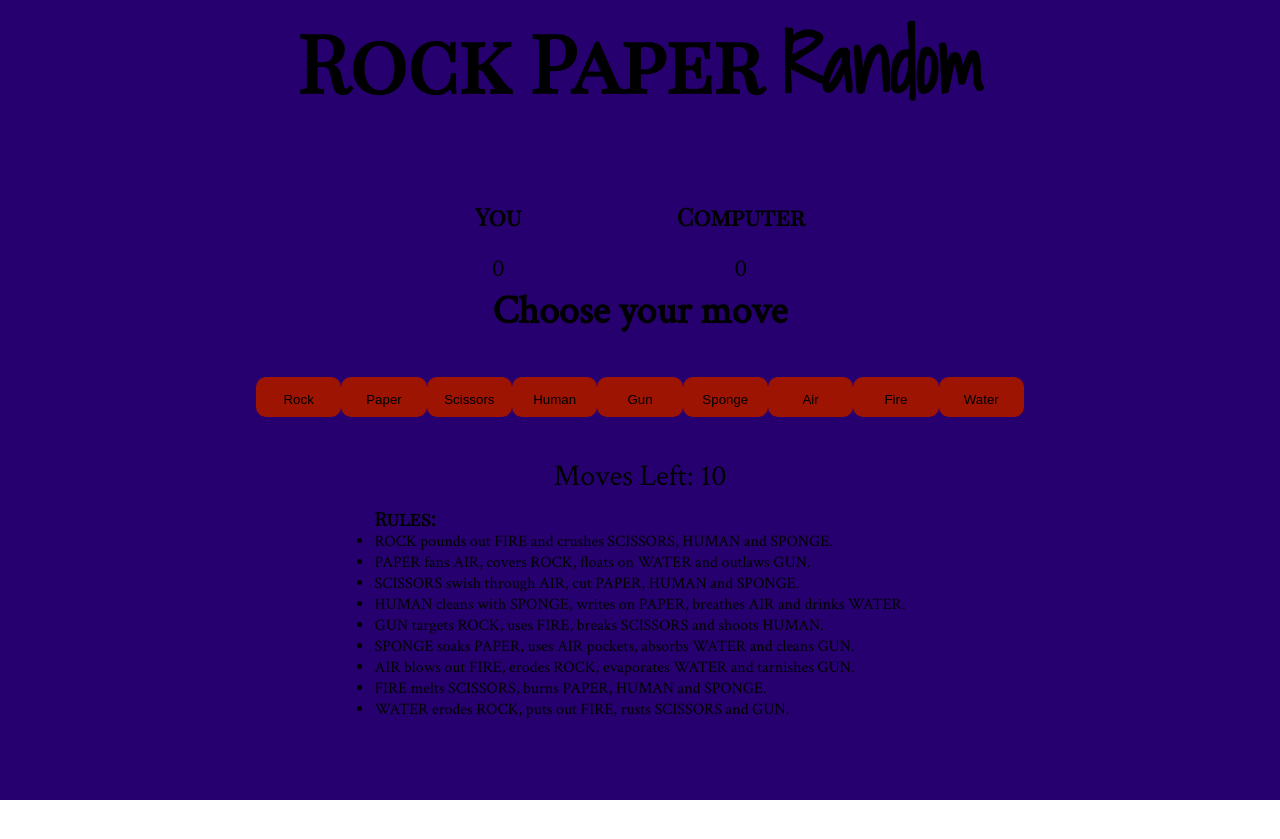
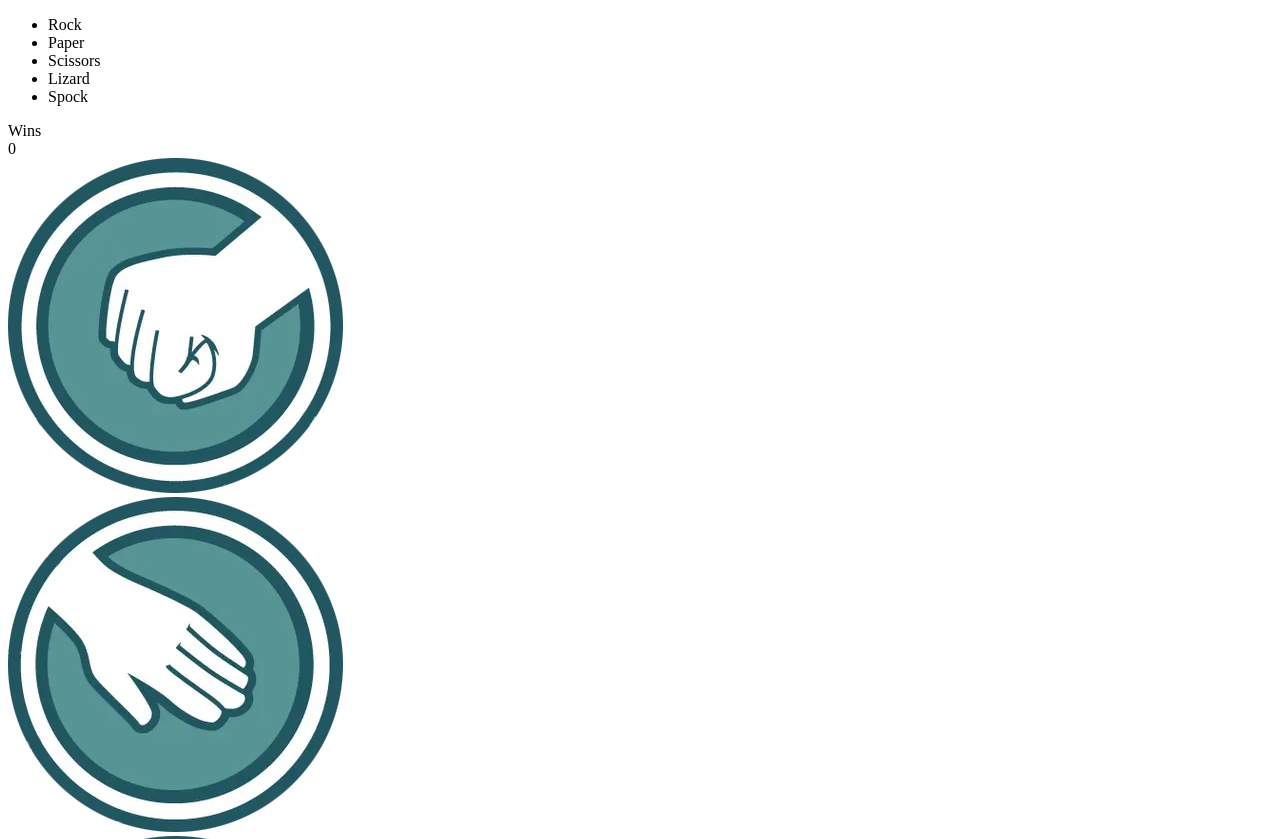
Before and after one commit to Drakain/rock-paper-random, a plain HTML site: page index.html in a window 1280 px wide. Shown: the top 839 px of the page. Before the commit the page ends 800 px from the top, so only its background shows below. Drawn offline with Linux system fonts and the light colour scheme.

Commit message:
Restructure index.html for a more scaled-down game

```diff
--- a/assets/css/style.css
+++ b/assets/css/style.css
@@ -2,11 +2,32 @@
 
 /* Styles applied to the whole document */
 * {
-    padding: 0;
-    border: none;
-    margin: 0;
     box-sizing: border-box;
 }
+
+/* Styles applied to all images */
+img {
+    max-width: 100%;
+}
+
+.flex-row {
+    display: flex;
+    flex-flow: row nowrap;
+}
+
+.flex-column {
+    display: flex;
+    flex-flow: column nowrap;
+}
+
+/* Hides elements when they are not supposed to be visible */
+.hidden {
+    display: none;
+}
+
+
+
+
 
 #logo, h2, h3 {
     font-family: 'Playfair Display SC', serif;
@@ -15,98 +36,3 @@
 #logo-random {
     font-family: 'Shadows Into Light', cursive;
 }
-
-/* To center everything in the game-section and add some general styling */
-#game {
-    display: flex;
-    flex-direction: column;
-    justify-content: center;
-    align-items: center;
-    height: 100vh;
-    width: 100vw;
-    font-family: 'Crimson Text', serif;
-    background-color: rgb(38,0, 110);
-}
-
-/* The main logo */
-#logo {
-    position: absolute;
-    top: 0;
-    font-size: 80px;
-}
-
-/* The score board */
-.scoreboard {
-    position: absolute;
-    display: flex;
-    width: 50vw;
-    justify-content: space-evenly;
-    top: 200px;
-}
-
-.p-score,.c-score {
-    text-align: center;
-    margin-top: 20px;
-    font-size: 25px;
-}
-
-/* The choose-move text */
-.choose-move {
-    font-size: 40px;
-    font-weight: bold;
-}
-
-/* The game-buttons */
-.options {
-    display: flex;
-    height: 5vh;
-    width: 60vw;
-    margin: 40px 0;
-    justify-content: space-evenly;
-}
-
-.button {
-    padding: 15px;
-    width: 100px;
-    border-radius: 10px;
-    background: rgb(158, 20, 2);
-    cursor: pointer;
-}
-
-.button:hover {
-    color: rgb(255, 255, 255);
-    border: 1px solid rgb(255, 255, 255);
-}
-
-/* The reload button and the result popup */
-.reload {
-    display: none;
-    height: 100px;
-    width: 100px;
-    margin-top: 10px;
-    padding: 15px;
-    background: rgb(158, 20, 2);
-    border-radius: 50px;
-    cursor: pointer;
-}
-
-.reload:hover {
-    color: rgb(255, 255, 255);
-    border: 1px solid rgb(255, 255, 255);
-}
-
-.result{
-    margin-top: 20px;
-    font-size: 20px;
-}
-
-/* The counter that shows the number of moves left */
-.moves-left {
-    font-size: 30px;
-}
-
-/* The box containing the rules */
-#rules-box {
-    position: absolute;
-    bottom: 80px;
-}
--- a/index.html
+++ b/index.html
@@ -14,66 +14,67 @@
 </head>
 
 <body>
-    <section id="game">
+
         <!-- Title -->
-        <h1 id="logo">Rock Paper <span id="logo-random">Random</span></h1>
+        <!-- <h1 id="logo">Rock Paper <span id="logo-random">Random</span></h1> -->
 
-        <!-- Displays the score -->
-        <div class="scoreboard">
-            <div class="player-score">
-                <h2>You</h2>
-                <p class="p-score">0</p>
-            </div>
-            <div class="computer-score">
-                <h2>Computer</h2>
-                <p class="c-score">0</p>
-            </div>
-        </div>
+    <!-- Title-section -->
+    <section class="title-section">
+        <ul>
+            <li>Rock</li>
+            <li>Paper</li>
+            <li>Scissors</li>
+            <li>Lizard</li>
+            <li>Spock</li>
+        </ul>
 
-        <div class="choose-move">Choose your move</div>
-
-        <!-- Options available to the player -->
-        <div class="options">
-            <button class="button button-rock" aria-label="Choose Rock">Rock</button>
-            <button class="button button-paper" aria-label="Choose Paper">Paper</button>
-            <button class="button button-scissors" aria-label="Choose Scissors">Scissors</button>
-            <button class="button button-human" aria-label="Choose Human">Human</button>
-            <button class="button button-gun" aria-label="Choose Gun">Gun</button>
-            <button class="button button-sponge" aria-label="Choose Sponge">Sponge</button>
-            <button class="button button-air" aria-label="Choose Air">Air</button>
-            <button class="button button-fire" aria-label="Choose Fire">Fire</button>
-            <button class="button button-water" aria-label="Choose Water">Water</button>
-        </div>
-
-        <!-- Shows how many moves are left -->
-        <div class="moves-left">Moves Left: 10</div>
-
-        <!-- Final result of the game -->
-        <div class="result"></div>
-
-        <!-- Allows the game to be reloaded once it is finsihed -->
-        <button class="reload" aria-label="Reload"></button>
-
-        <div id="rules-box">
-            <h3>Rules:</h3>
-        <p>
-            <ul id="rules-list">
-                <li>ROCK pounds out FIRE and crushes SCISSORS, HUMAN and SPONGE.</li>
-                <li>PAPER fans AIR, covers ROCK, floats on WATER and outlaws GUN.</li>
-                <li>SCISSORS swish through AIR, cut PAPER, HUMAN and SPONGE.</li>
-                <li>HUMAN cleans with SPONGE, writes on PAPER, breathes AIR and drinks WATER.</li>
-                <li>GUN targets ROCK, uses FIRE, breaks SCISSORS and shoots HUMAN.</li>
-                <li>SPONGE soaks PAPER, uses AIR pockets, absorbs WATER and cleans GUN.</li>
-                <li>AIR blows out FIRE, erodes ROCK, evaporates WATER and tarnishes GUN.</li>
-                <li>FIRE melts SCISSORS, burns PAPER, HUMAN and SPONGE.</li>
-                <li>WATER erodes ROCK, puts out FIRE, rusts SCISSORS and GUN.</li>
-            </ul>
-        </p>
+        <div class="score">
+            <div class="score-title">Wins</div>
+            <div class="score-counter">0</div>
         </div>
     </section>
 
+    <!-- The options available to the player -->
+    <section class="player-options">
+        <div class="game-option rock"><img src="assets/images/rock.webp" alt="Icon for choosing rock"></div>
+        <div class="game-option paper"><img src="assets/images/paper.webp" alt="Icon for choosing paper"></div>
+        <div class="game-option scissors"><img src="assets/images/scissors.webp" alt="Icon for choosing scissors"></div>
+        <div class="game-option lizard"><img src="assets/images/lizard.webp" alt="Icon for choosing lizard"></div>
+        <div class="game-option spock"><img src="assets/images/spock.webp" alt="Icon for choosing Spock"></div>
+    </section>
+
+    <div class="section picked-options hidden">
+        <div class="choice">
+            <p>You chose</p>
+            <div class="player-choice"></div>
+        </div>
+
+        <div class="result hidden">
+            <div class="title">You lost!</div>
+            <button aria-label="Play again">Play again</button>
+        </div>
+
+        <div class="choice">
+            <p>The computer chose</p>
+            <div class="computer-choice"></div>
+        </div>
+    </div>
+
+    <!-- Button that when clicked shows the rules of the game -->
+    <button class="rules-button" aria-label="Rules">Rules</button>
+
+    <!-- Elements for creating a modal background when the player clicks on "Rules" -->
+    <div class="modal-background"></div>
+    <div class="modal-image">
+        <title>Rules</title>
+        <div class="rules-content">
+            <img src="assets/images/rules.webp" alt="An image explaining the rules">
+        </div>
+        <span class="close">
+            <img src="assets/images/close-icon.webp" alt="Icon for closing the window">
+        </span>
+    </div>
+
     <script src="assets/js/script.js"></script>
-    <!-- Font Awesome script -->
-    <script src="https://kit.fontawesome.com/2cd5455420.js" crossorigin="anonymous"></script>
 </body>
 </html>
```
Also changed, not shown: assets/images/close-icon.webp (added), assets/images/lizard.webp (added), assets/images/paper.webp (added), assets/images/rock.webp (added), assets/images/rules.webp (added), assets/images/scissors.webp (added), assets/images/spock.webp (added).
